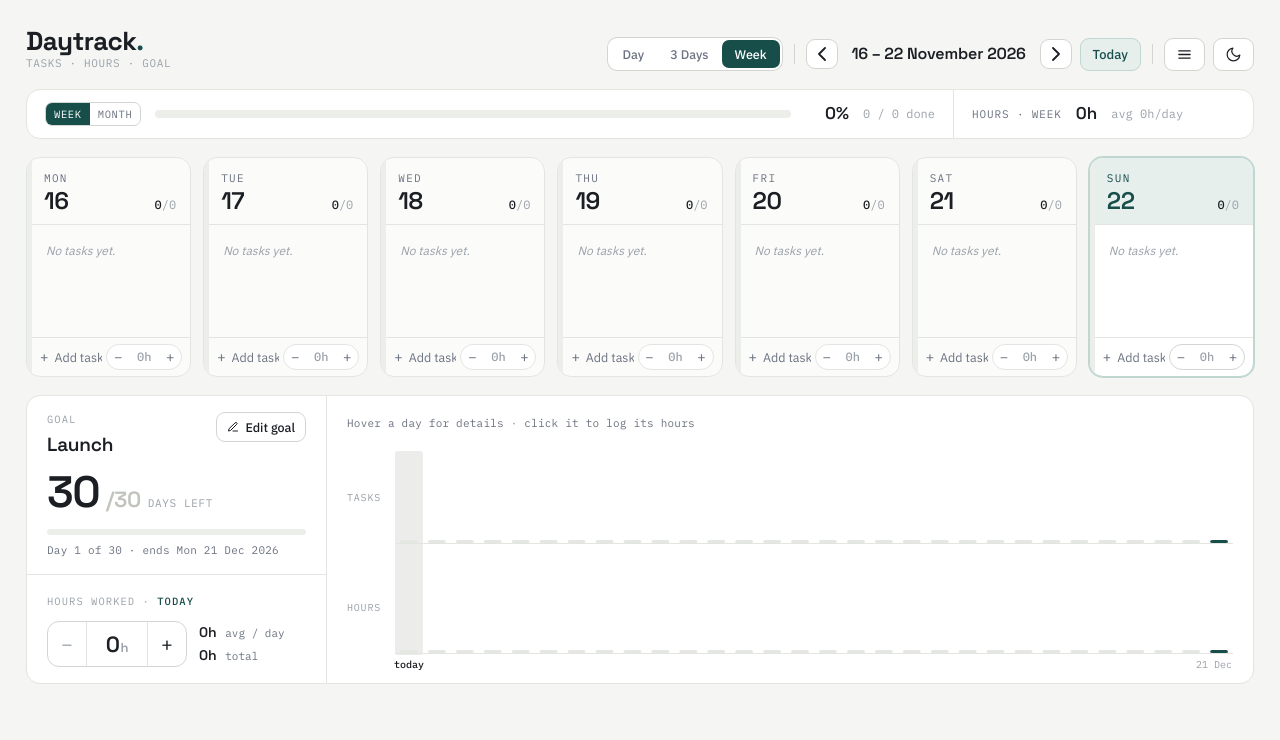
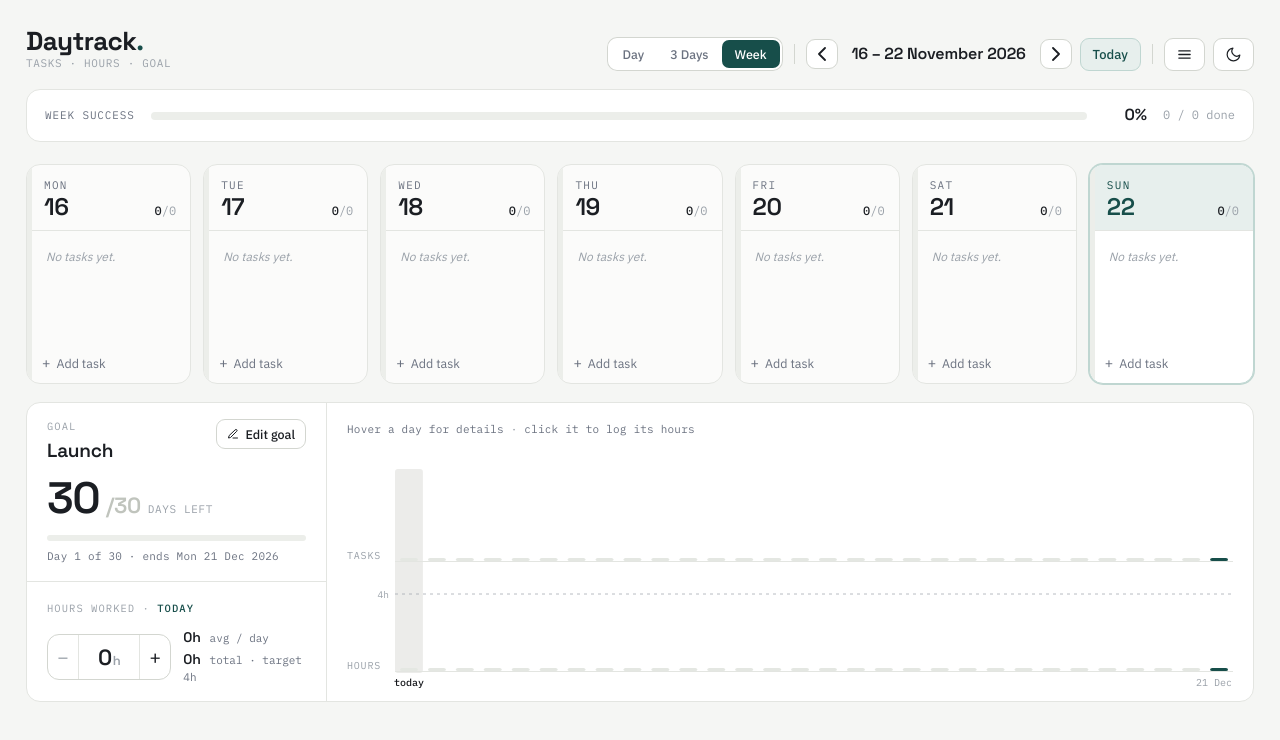
Before and after one commit to aaron5545/daytrack2, a plain HTML site: page index.html in a window 1280 px wide. Drawn offline with Linux system fonts and the light colour scheme.

Commit message:
Sync with Daytrack 3 (v1 top bar, daily hours target)
Co-Authored-By: Claude Opus 5.5 <noreply@anthropic.com>
Claude-Session: https://claude.ai/code/session_012k7E4i5cL5RovR6b7VrdUb

```diff
--- a/index.html
+++ b/index.html
@@ -66,20 +66,13 @@
   .type-seg{display:flex;width:100%}
   .type-seg button{flex:1;text-align:center;padding:9px 8px;font-size:13px}
 
-  .summary{display:flex;align-items:stretch;background:var(--panel);border:1px solid var(--line);border-radius:var(--radius);margin-bottom:18px}
-  .sum-cell{display:flex;align-items:center;gap:14px;padding:12px 18px;min-width:0}
-  .sum-cell + .sum-cell{border-left:1px solid var(--line)}
-  .sum-success{flex:1}
-  .sum-hours{flex:none;width:300px}
-  .sum-lbl{font-family:var(--mono);font-size:11px;letter-spacing:.08em;text-transform:uppercase;color:var(--muted);white-space:nowrap}
-  .mini-seg{display:inline-flex;border:1px solid var(--line-strong);border-radius:7px;overflow:hidden;flex:none}
-  .mini-seg button{border:none;background:transparent;font-family:var(--mono);font-size:10.5px;letter-spacing:.06em;text-transform:uppercase;color:var(--muted);padding:4px 8px;cursor:pointer;transition:background .14s var(--ease),color .14s var(--ease)}
-  .mini-seg button.on{background:var(--accent);color:#fff}
-  .sum-cell .track{flex:1;height:8px;background:var(--track);border-radius:99px;overflow:hidden;min-width:60px}
-  .sum-cell .fill{height:100%;background:var(--accent);border-radius:99px;width:0%;transition:width .55s var(--ease)}
-  .sum-big{font-family:var(--display);font-weight:600;font-size:17px;min-width:44px;text-align:right;color:var(--ink);white-space:nowrap}
-  .sum-sub{font-family:var(--mono);font-size:12px;color:var(--faint);white-space:nowrap}
-  .sum-hours .sum-big{min-width:0;text-align:left}
+  .meter{display:flex;align-items:center;gap:16px;background:var(--panel);border:1px solid var(--line);border-radius:var(--radius);padding:14px 18px;margin-bottom:22px}
+  .meter .label{font-family:var(--mono);font-size:11px;letter-spacing:.08em;text-transform:uppercase;color:var(--muted);white-space:nowrap;cursor:pointer;user-select:none;transition:color .16s var(--ease)}
+  .meter .label:hover{color:var(--accent)}
+  .meter .track{flex:1;height:8px;background:var(--track);border-radius:99px;overflow:hidden}
+  .meter .fill{height:100%;background:var(--accent);border-radius:99px;width:0%;transition:width .55s var(--ease)}
+  .meter .stat{font-family:var(--display);font-weight:600;font-size:16px;min-width:44px;text-align:right;transition:color .3s var(--ease)}
+  .meter .count{font-family:var(--mono);font-size:12px;color:var(--faint);white-space:nowrap}
 
   .board{display:grid;gap:12px;align-items:stretch}
   .board.view-week{grid-template-columns:repeat(7,minmax(0,1fr))}
@@ -136,18 +129,8 @@
   .empty{color:var(--faint);font-size:12px;font-style:italic;padding:10px 6px;animation:fadeIn .3s var(--ease) both}
   .drop-line{height:0;border-top:2px solid var(--accent);border-radius:2px;margin:1px 5px;pointer-events:none}
 
-  .col-foot{display:flex;align-items:center;justify-content:space-between;gap:4px;padding:0 8px 0 0;border-top:1px solid var(--line)}
-  .hrs{display:flex;align-items:center;flex:none;height:26px;border:1px solid var(--line);border-radius:99px;background:var(--panel);font-family:var(--mono);font-size:12px;color:var(--faint);transition:border-color .16s var(--ease),background .16s var(--ease)}
-  .col:hover .hrs,.col.is-today .hrs{border-color:var(--line-strong)}
-  .hrs.has{color:var(--ink)}
-  .hrs .hv{min-width:30px;height:24px;border:none;background:transparent;color:inherit;font:inherit;font-weight:500;cursor:text;padding:0 2px;border-radius:6px;text-align:center}
-  .hrs .hv:hover{background:var(--hover)}
-  .hrs .hin{width:34px;height:22px;border:1px solid var(--accent);border-radius:6px;background:var(--field);color:var(--ink);font:inherit;text-align:center;outline:none;-moz-appearance:textfield}
-  .hrs .hin::-webkit-outer-spin-button,.hrs .hin::-webkit-inner-spin-button,.g-hin::-webkit-outer-spin-button,.g-hin::-webkit-inner-spin-button{-webkit-appearance:none;margin:0}
-  .hrs .hb{border:none;background:transparent;color:var(--muted);width:22px;height:24px;border-radius:99px;cursor:pointer;font-family:var(--mono);font-size:14px;line-height:1;padding:0;transition:background .14s var(--ease),color .14s var(--ease)}
-  .hrs .hb:hover{background:var(--accent-soft);color:var(--accent)}
-  .hrs .hb:focus-visible,.hrs .hv:focus-visible{outline:2px solid var(--accent);outline-offset:1px}
-  .add-task{display:flex;align-items:center;gap:6px;flex:1;min-width:0;text-align:left;border:none;background:transparent;color:var(--muted);cursor:pointer;font-family:var(--body);font-size:12.5px;padding:11px 4px 11px 13px;white-space:nowrap;overflow:hidden;transition:color .14s var(--ease),background .14s var(--ease)}
+  .g-hin::-webkit-outer-spin-button,.g-hin::-webkit-inner-spin-button{-webkit-appearance:none;margin:0}
+  .add-task{display:flex;align-items:center;gap:6px;width:100%;text-align:left;border:none;background:transparent;color:var(--muted);cursor:pointer;font-family:var(--body);font-size:12.5px;padding:9px 14px 12px 15px;transition:color .14s var(--ease),background .14s var(--ease)}
   .add-task:hover{color:var(--accent);background:var(--hover)}
   .add-task:active{background:var(--hover-2)}
   .add-task .plus{font-family:var(--mono);font-size:14px;line-height:1;transition:transform .18s var(--spring)}
@@ -332,18 +315,11 @@
     </div>
   </header>
 
-  <div class="summary">
-    <div class="sum-cell sum-success">
-      <div class="mini-seg" id="meterSeg"><button data-m="range" class="on" id="meterRangeBtn">Week</button><button data-m="month">Month</button></div>
-      <div class="track"><div class="fill" id="weekFill"></div></div>
-      <span class="sum-big" id="weekPct">0%</span>
-      <span class="sum-sub" id="weekCount">0 / 0 done</span>
-    </div>
-    <div class="sum-cell sum-hours">
-      <span class="sum-lbl" id="hoursLabel">Hours</span>
-      <span class="sum-big" id="hoursSum">0h</span>
-      <span class="sum-sub" id="hoursAvg">avg 0h/day</span>
-    </div>
+  <div class="meter">
+    <span class="label" id="meterLabel" title="Click to switch between week and month">Week success</span>
+    <div class="track"><div class="fill" id="weekFill"></div></div>
+    <span class="stat" id="weekPct">0%</span>
+    <span class="count" id="weekCount">0 / 0 done</span>
   </div>
 
   <div class="board view-week" id="board"></div>
@@ -406,6 +382,10 @@
         <label for="gLen">Length</label>
         <div class="g-row" style="align-items:center"><input class="text" id="gLen" type="number" min="1" max="730" step="1" style="max-width:110px" /><span class="g-eyebrow">days, start and end included</span></div>
         <div class="g-quick" id="gQuick"><button data-len="30">30 days</button><button data-len="60">60 days</button><button data-len="90">90 days</button><button data-len="180">6 months</button><button data-len="365">1 year</button></div>
+      </div>
+      <div class="field">
+        <label for="gTarget">Daily hours target</label>
+        <div class="g-row" style="align-items:center"><input class="text" id="gTarget" type="number" min="0.5" max="24" step="0.5" style="max-width:110px" /><span class="g-eyebrow">hours a day on average, a bar this tall is full height</span></div>
       </div>
       <div class="g-preview" id="gPreview"></div>
     </div>
@@ -577,6 +557,7 @@
   var boardEl=document.getElementById("board");
   var goalEl=document.getElementById("goal");
   var weekLabelEl=document.getElementById("weekLabel");
+  var meterLabelEl=document.getElementById("meterLabel");
   var weekFillEl=document.getElementById("weekFill");
   var weekPctEl=document.getElementById("weekPct");
   var weekCountEl=document.getElementById("weekCount");
@@ -702,32 +683,14 @@
     });
     col.appendChild(listEl);
 
-    var foot=document.createElement("div");foot.className="col-foot";
     var add=document.createElement("button");
     add.className="add-task";add.innerHTML='<span class="plus">+</span> Add task';
     add.setAttribute("data-day",dayISO);
     add.addEventListener("click",function(ev){ openTaskModal(ev.currentTarget.getAttribute("data-day")); });
-    foot.appendChild(add);
-    foot.appendChild(hoursControl(dayISO));
-    col.appendChild(foot);
+    col.appendChild(add);
     return col;
   }
 
-  function hoursControl(dayISO){
-    var box=document.createElement("div");
-    box.title="Hours worked \u00b7 click the number to type it";
-    function paint(){
-      var h=hoursOn(dayISO);
-      box.className="hrs"+(h?" has":"");
-      box.innerHTML='<button class="hb" aria-label="One hour less">\u2212</button><button class="hv" aria-label="Hours worked, click to type">'+h+'h</button><button class="hb" aria-label="One hour more">+</button>';
-      var b=box.querySelectorAll(".hb");
-      b[0].addEventListener("click",function(){ commitHours(dayISO,hoursOn(dayISO)-1); });
-      b[1].addEventListener("click",function(){ commitHours(dayISO,hoursOn(dayISO)+1); });
-      box.querySelector(".hv").addEventListener("click",function(){ editHoursInline(box.querySelector(".hv"),dayISO,"hin"); });
-    }
-    box._paint=paint; paint();
-    return box;
-  }
   // type an exact number of hours in place of a value element
   function editHoursInline(el,dayISO,cls){
     var inp=document.createElement("input");
@@ -746,7 +709,6 @@
   }
   function commitHours(dayISO,val){ setHoursOn(dayISO,val); refreshHoursUI(); }
   function refreshHoursUI(){
-    boardEl.querySelectorAll(".col").forEach(function(c){ var h=c.querySelector(".hrs"); if(h&&h._paint) h._paint(); });
     updateMeter(); renderGoal();
   }
 
@@ -777,28 +739,18 @@
   }
 
   function updateMeter(){
-    var done=0,total=0,label,days=[];
-    if(meterMode==="month"){
-      var s=monthSuccess(); done=s.done; total=s.total;
-      var now=parseISO(todayISO);
-      for(var d=new Date(now.getFullYear(),now.getMonth(),1); fmtISO(d)<=todayISO; d=addDays(d,1)) days.push(fmtISO(d));
-      label="This month";
-    } else {
-      visibleDays().forEach(function(dd){var iso=fmtISO(dd),v=dayTotals(iso);total+=v.total;done+=v.done;days.push(iso);});
-      label=state.view==="day"?"Day":state.view==="3day"?"3 days":"Week";
+    var done=0,total=0,label;
+    if(meterMode==="month"){ var s=monthSuccess(); done=s.done; total=s.total; label="Month success"; }
+    else{
+      visibleDays().forEach(function(d){var v=dayTotals(fmtISO(d));total+=v.total;done+=v.done;});
+      label=state.view==="day"?"Day success":state.view==="3day"?"3-day success":"Week success";
     }
     var pct=total?Math.round(done/total*100):0;
     weekFillEl.style.width=pct+"%";
     weekPctEl.textContent=pct+"%";
     weekPctEl.style.color=pct===100?"var(--accent)":"var(--ink)";
     weekCountEl.textContent=done+" / "+total+" done";
-    document.getElementById("meterRangeBtn").textContent=state.view==="day"?"Day":state.view==="3day"?"3 Days":"Week";
-    // hours over the same days; average counts only days up to today
-    var sum=0,n=0;
-    days.forEach(function(iso){ sum+=hoursOn(iso); if(iso<=todayISO)n++; });
-    document.getElementById("hoursLabel").textContent="Hours \u00b7 "+label;
-    document.getElementById("hoursSum").textContent=sum+"h";
-    document.getElementById("hoursAvg").textContent=n?("avg "+(Math.round(sum/n*10)/10)+"h/day"):"not started";
+    meterLabelEl.textContent=label;
   }
 
   function toggleTask(t,dayISO,row,chk){
@@ -870,6 +822,7 @@
     if(!m.start||!/^\d{4}-\d{2}-\d{2}$/.test(m.start)){m.start=todayISO;changed=true;}
     if(typeof m.total!=="number"||!(m.total>=1)){m.total=30;changed=true;}
     if(typeof m.name!=="string"||!m.name.trim()){m.name="Launch";changed=true;}
+    if(!(+m.target>0)){m.target=4;changed=true;}
     return changed;
   }
   function goalValues(){
@@ -887,6 +840,7 @@
   function tinyDate(iso){var d=parseISO(iso);return d.getDate()+" "+MONTHS[d.getMonth()].slice(0,3);}
   function r1(n){return Math.round(n*10)/10;}
   function goalDay(){ return goalSel||todayISO; }
+  function hoursTarget(){ var t=+state.milestone.target; return (t>0&&t<=24)?t:4; }
 
   function renderGoal(){
     if(!goalEl) return;
@@ -917,7 +871,7 @@
             '<div class="g-stepper"><button class="g-step" id="gMinus" aria-label="One hour less"'+(h<=0?' disabled':'')+'>−</button>'+
             '<button class="g-hval" id="gHval" title="Click to type the hours">'+h+'<small>h</small></button>'+
             '<button class="g-step" id="gPlus" aria-label="One hour more"'+(h>=24?' disabled':'')+'>+</button></div>'+
-            '<div class="g-hstats"><span><b>'+r1(v.avg)+'h</b> avg / day</span><span><b>'+v.hours+'h</b> total</span></div>'+
+            '<div class="g-hstats"><span><b>'+r1(v.avg)+'h</b> avg / day</span><span><b>'+v.hours+'h</b> total \u00b7 target '+hoursTarget()+'h</span></div>'+
           '</div>'+
         '</div>'+
       '</div>'+
@@ -969,13 +923,17 @@
     var avail=holder.clientHeight||0, rowH=Math.max(50,Math.min(92,Math.floor((avail-gap-axisH-2)/2)));
     var b1=rowH, b2=rowH*2+gap, H=b2+axisH;
     var total=v.total, slot=(W-LW)/total, barW=Math.max(1.5,Math.min(slot*0.64,18)), rx=Math.min(2,barW/2);
-    var peak=4; for(var k=0;k<=v.lastIdx;k++){var hk=hoursOn(fmtISO(addDays(parseISO(v.start),k))); if(hk>peak)peak=hk;}
+    var target=hoursTarget(), peak=target; for(var k=0;k<=v.lastIdx;k++){var hk=hoursOn(fmtISO(addDays(parseISO(v.start),k))); if(hk>peak)peak=hk;}
     var showVals=slot>=15, sel=goalDay();
     var mono='font-family:\'IBM Plex Mono\',monospace;';
     var out='', cols='';
-    out+='<text x="0" y="'+(b1-rowH/2+4)+'" style="'+mono+'font-size:10px;letter-spacing:.08em;fill:'+CF+'">TASKS</text>';
-    out+='<text x="0" y="'+(b2-rowH/2+4)+'" style="'+mono+'font-size:10px;letter-spacing:.08em;fill:'+CF+'">HOURS</text>';
+    out+='<text x="0" y="'+(b1-2)+'" style="'+mono+'font-size:10px;letter-spacing:.08em;fill:'+CF+'">TASKS</text>';
+    out+='<text x="0" y="'+(b2-2)+'" style="'+mono+'font-size:10px;letter-spacing:.08em;fill:'+CF+'">HOURS</text>';
     out+='<line x1="'+LW+'" y1="'+(b1+.5)+'" x2="'+W+'" y2="'+(b1+.5)+'" stroke="'+CL+'"/><line x1="'+LW+'" y1="'+(b2+.5)+'" x2="'+W+'" y2="'+(b2+.5)+'" stroke="'+CL+'"/>';
+    // daily target line in the hours row
+    var ty=(b2-(3+target/peak*(rowH-18))).toFixed(1);
+    out+='<line x1="'+LW+'" y1="'+ty+'" x2="'+W+'" y2="'+ty+'" stroke="'+CF+'" stroke-dasharray="3 4" stroke-opacity=".7"/>';
+    out+='<text x="'+(LW-6)+'" y="'+(+ty+3.5)+'" text-anchor="end" style="'+mono+'font-size:9.5px;fill:'+CF+'">'+target+'h</text>';
     // date axis: start, today, end (+ month starts on long goals)
     var ticks=[{i:0,t:tinyDate(v.start),a:"start"},{i:total-1,t:tinyDate(v.end),a:"end"}];
     if(v.raw>=0 && v.raw<total) ticks.push({i:v.raw,t:"today",a:"middle",today:true});
@@ -1020,13 +978,13 @@
 
   // ---- Goal modal ----
   var goalOverlay=document.getElementById("goalOverlay");
-  var gName=document.getElementById("gName"), gStart=document.getElementById("gStart"), gEnd=document.getElementById("gEnd"), gLen=document.getElementById("gLen"), gPreview=document.getElementById("gPreview"), gSaveBtn=document.getElementById("gSave");
+  var gTarget=document.getElementById("gTarget"), gName=document.getElementById("gName"), gStart=document.getElementById("gStart"), gEnd=document.getElementById("gEnd"), gLen=document.getElementById("gLen"), gPreview=document.getElementById("gPreview"), gSaveBtn=document.getElementById("gSave");
   var ISO_RE=/^\d{4}-\d{2}-\d{2}$/;
   function lenFromDates(){ if(!ISO_RE.test(gStart.value)||!ISO_RE.test(gEnd.value)) return null; return daysBetween(gStart.value,gEnd.value)+1; }
   function setEndFromLen(){ var n=Math.round(+gLen.value); if(ISO_RE.test(gStart.value)&&n>=1) gEnd.value=fmtISO(addDays(parseISO(gStart.value),Math.min(730,n)-1)); }
   function gDraft(){
-    var len=lenFromDates();
-    return {name:gName.value.trim(),start:gStart.value,total:len};
+    var len=lenFromDates(), tg=Math.round((+gTarget.value||0)*2)/2;
+    return {name:gName.value.trim(),start:gStart.value,total:len,target:tg};
   }
   function updateGoalPreview(){
     var d=gDraft(), ok=d.name && ISO_RE.test(d.start) && d.total && d.total>=1 && d.total<=730;
@@ -1035,18 +993,21 @@
     if(!d.name){ gPreview.textContent="Give your goal a name."; return; }
     if(!d.total||d.total<1){ gPreview.textContent="The end date has to be on or after the start date."; return; }
     if(d.total>730){ gPreview.textContent="Keep it under two years (730 days)."; return; }
+    if(!(d.target>=0.5&&d.target<=24)){ gPreview.classList.add("bad"); gSaveBtn.disabled=true; gPreview.textContent="Set a daily hours target between 0.5 and 24."; return; }
     var raw=daysBetween(d.start,todayISO), left=d.total-Math.max(0,Math.min(d.total,raw));
     gPreview.innerHTML='<b>'+d.total+'</b> days · '+(raw<0?'starts in <b>'+(-raw)+'</b> day'+(raw===-1?'':'s'):left===0?'already finished':'<b>'+left+'</b> day'+(left===1?'':'s')+' left')+' · ends <b>'+shortDate(fmtISO(addDays(parseISO(d.start),d.total-1)),true)+'</b>';
   }
   function openGoalModal(focusId){
     var m=state.milestone;
-    gName.value=m.name; gStart.value=m.start; gLen.value=m.total; setEndFromLen();
+    gName.value=m.name; gStart.value=m.start; gLen.value=m.total; gTarget.value=hoursTarget(); setEndFromLen();
     updateGoalPreview();
     goalOverlay.classList.add("open");
     setTimeout(function(){ var f=document.getElementById(focusId||"gName"); f.focus(); if(f.select) try{f.select();}catch(e){} },80);
   }
   function closeGoalModal(){ goalOverlay.classList.remove("open"); }
   gName.addEventListener("input",updateGoalPreview);
+  gTarget.addEventListener("input",updateGoalPreview);
+  gTarget.addEventListener("wheel",function(e){ if(document.activeElement===gTarget) e.preventDefault(); },{passive:false});
   gStart.addEventListener("input",function(){ setEndFromLen(); updateGoalPreview(); });
   gStart.addEventListener("change",function(){ setEndFromLen(); updateGoalPreview(); });
   function endChanged(){ var n=lenFromDates(); if(n) gLen.value=n; updateGoalPreview(); }
@@ -1055,10 +1016,10 @@
   document.getElementById("gQuick").querySelectorAll("button").forEach(function(b){
     b.addEventListener("click",function(){ gLen.value=b.getAttribute("data-len"); setEndFromLen(); updateGoalPreview(); });
   });
-  [gName,gStart,gEnd,gLen].forEach(function(el){ el.addEventListener("keydown",function(e){ if(e.key==="Enter"){e.preventDefault();saveGoal();} }); });
+  [gName,gStart,gEnd,gLen,gTarget].forEach(function(el){ el.addEventListener("keydown",function(e){ if(e.key==="Enter"){e.preventDefault();saveGoal();} }); });
   function saveGoal(){
     updateGoalPreview(); if(gSaveBtn.disabled) return;
-    var d=gDraft(); state.milestone={name:d.name,start:d.start,total:d.total}; save(); closeGoalModal(); goalSel=null; renderGoal(); toast("Goal saved");
+    var d=gDraft(); state.milestone={name:d.name,start:d.start,total:d.total,target:d.target}; save(); closeGoalModal(); goalSel=null; renderGoal(); toast("Goal saved");
   }
   gSaveBtn.addEventListener("click",saveGoal);
   document.getElementById("gCancel").addEventListener("click",closeGoalModal);
@@ -1262,7 +1223,7 @@
       html+='<div class="day-col" title="'+tip+'"><div class="day-bar-area"><div class="'+cls+'" style="height:'+barH+'px;animation-delay:'+(idx*0.03).toFixed(2)+'s"></div></div><span class="day-lbl">'+lab+'</span></div>';
     });
     html+='</div></div>';
-    var pk=4; a.last14.forEach(function(dd){if(dd.hrs>pk)pk=dd.hrs;});
+    var pk=hoursTarget(); a.last14.forEach(function(dd){if(dd.hrs>pk)pk=dd.hrs;});
     html+='<div><div class="an-h">Hours worked \u00b7 last 14 days</div><div class="day-chart">';
     a.last14.forEach(function(dd,idx){
       var barH=dd.hrs?Math.max(4,Math.round(dd.hrs/pk*120)):3;
@@ -1377,14 +1338,7 @@
   document.getElementById("prevBtn").addEventListener("click",function(){anchor=addDays(anchor,-stepSize());renderAll(true);});
   document.getElementById("nextBtn").addEventListener("click",function(){anchor=addDays(anchor,stepSize());renderAll(true);});
   document.getElementById("todayBtn").addEventListener("click",function(){anchor=parseISO(todayISO);renderAll(true);});
-  var meterSeg=document.getElementById("meterSeg");
-  meterSeg.querySelectorAll("button").forEach(function(b){
-    b.addEventListener("click",function(){
-      meterMode=b.getAttribute("data-m");
-      meterSeg.querySelectorAll("button").forEach(function(x){x.classList.toggle("on",x===b);});
-      updateMeter();
-    });
-  });
+  meterLabelEl.addEventListener("click",function(){ meterMode = meterMode==="month"?"range":"month"; updateMeter(); });
 
   var rzTimer=null;
   window.addEventListener("resize",function(){
```
